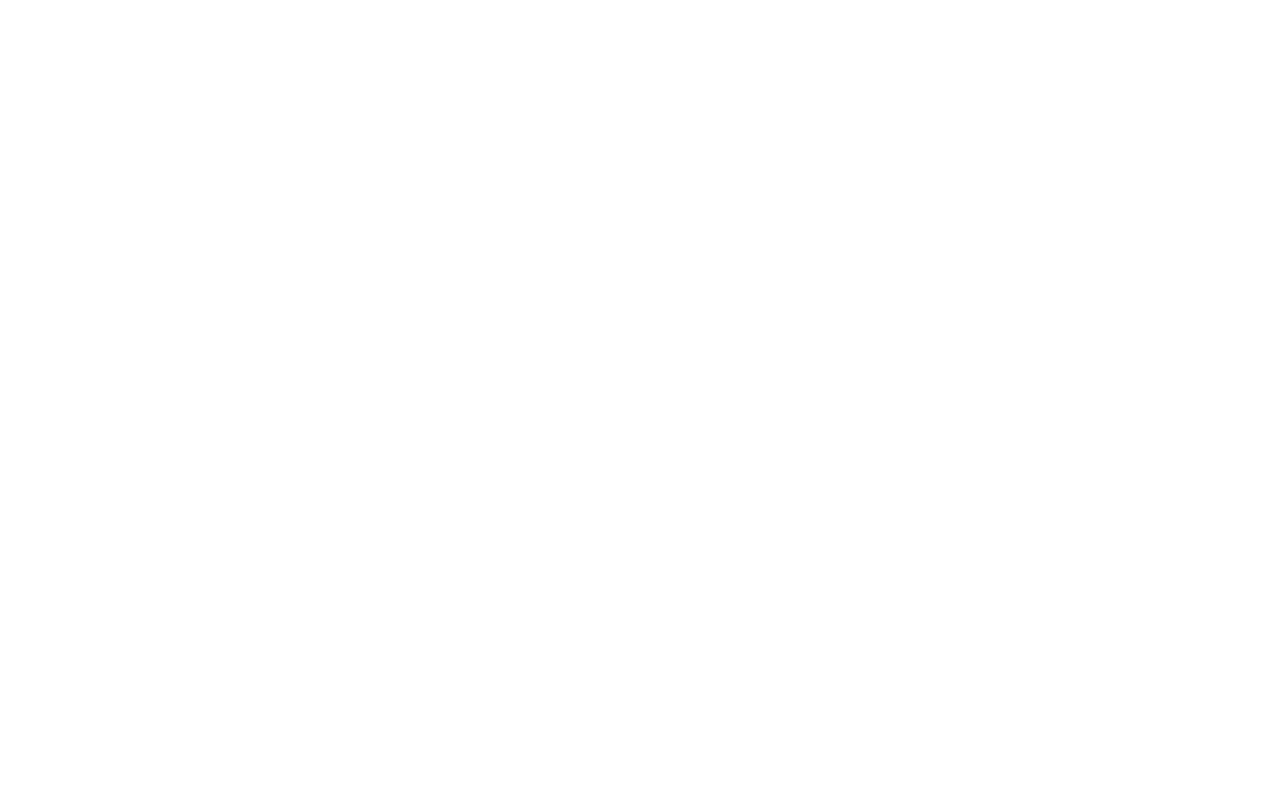
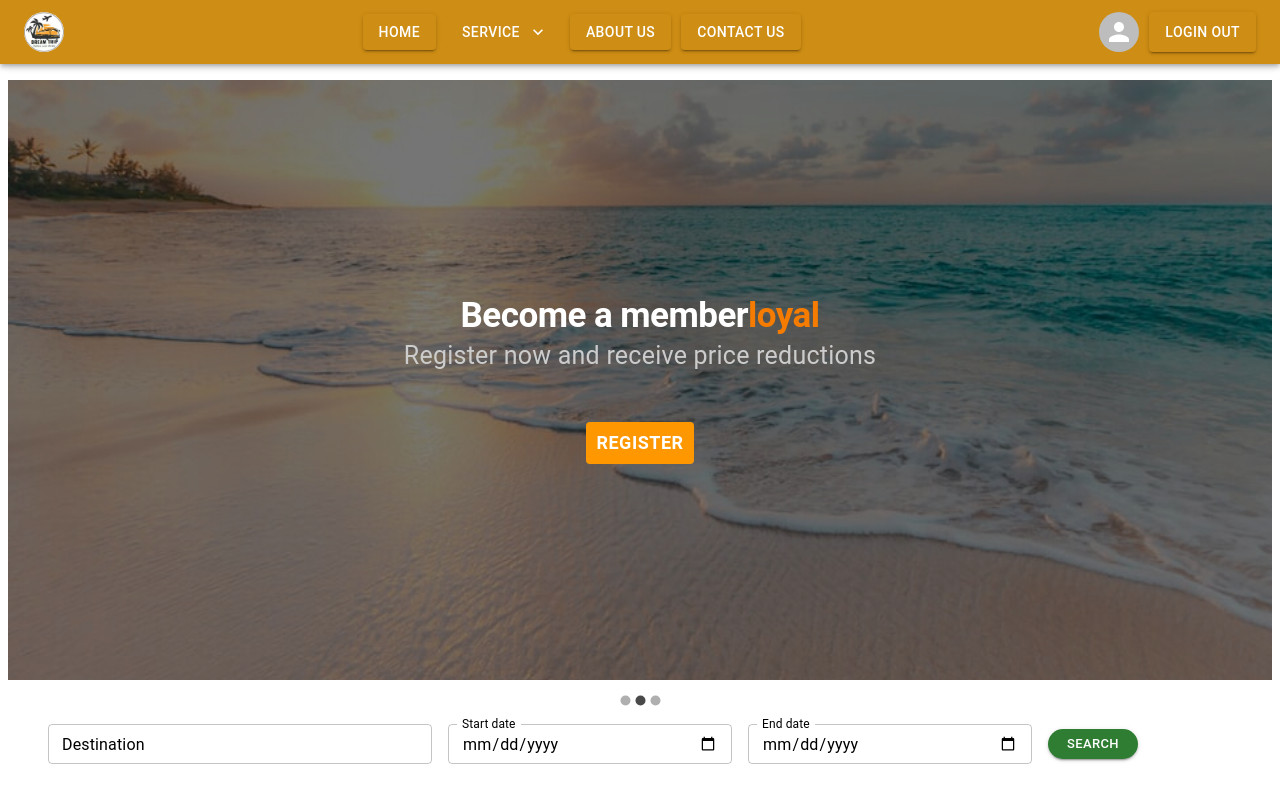
Before and after one commit to Lovatiana15/Front-End-agence-de-voyage-Dream-Trip-HEI, a React (Create React App) app in the folder dream/: page /profil in a window 1280 px wide. Before the commit this address had no page. Built offline with nearby package versions, Linux system fonts and the light colour scheme.

Commit message:
feat: add navbar for user

```diff
--- a/dream/src/App.jsx
+++ b/dream/src/App.jsx
@@ -1,15 +1,16 @@
 import React from 'react';
 import Home from './pages/Home/Home';
 import { BrowserRouter as Router, Routes, Route } from 'react-router-dom';
+import UserProfile from './pages/UserProfile/UserProfile';
 
 function App() {
     return (
         <Router>
             <Routes>
                 <Route path="/" element={<Home />}/>
+                <Route path="/profil" element={<UserProfile />}/>
             </Routes>
         </Router>
-
     );
 }
 
--- a/dream/src/index.jsx
+++ b/dream/src/index.jsx
@@ -6,9 +6,9 @@
 
 const root = ReactDOM.createRoot(document.getElementById('root'));
 root.render(
-  <React.StrictMode>
-    <App />
-  </React.StrictMode>
+    <React.StrictMode>
+        <App />
+    </React.StrictMode>
 );
 
 // If you want to start measuring performance in your app, pass a function
--- /dev/null
+++ b/dream/src/pages/UserProfile/NavbarUser.jsx
@@ -0,0 +1,37 @@
+import React from 'react';
+import { AppBar, Toolbar, Avatar } from '@mui/material';
+import ServiceBar from '../../components/navbar/ServiceBar';
+import AboutUsBar from '../../components/navbar/AboutUsBar';
+import ContactUsBar from '../../components/navbar/ContactUsBar';
+import HomeBar from '../../components/navbar/HomeBar';
+import Img1 from '../../assets/logo-removebg-preview.jpg';
+import { Link } from 'react-router-dom';
+import Button from '@mui/material/Button';
+
+function NavbarUser() {
+    return (
+        <div>
+            <AppBar  >
+                <Toolbar sx={{ backgroundColor: 'rgb(206, 141, 20)', display: 'flex', justifyContent: 'space-between' }} >
+                    <Link to="/">
+                        <Avatar alt="" src={Img1} />
+                    </Link>
+                    <div style={{ display: 'flex', flexDirection: 'row', gap: 10 }}>
+                        <HomeBar />
+                        <ServiceBar />
+                        <AboutUsBar />
+                        <ContactUsBar />
+                    </div>
+                    <div style={{ display: 'flex', flexDirection: 'row', gap: 10 }}>
+                        <Link to="/profil/user">
+                            <Avatar alt="utilisateur" />
+                        </Link>
+                        <Button variant='contained' sx={{ backgroundColor: 'rgb(206, 141, 20)' }}>Login out</Button>
+                    </div>
+                </Toolbar>
+            </AppBar>
+        </div>
+    );
+}
+
+export default NavbarUser;
--- /dev/null
+++ b/dream/src/pages/UserProfile/UserProfile.jsx
@@ -0,0 +1,13 @@
+import React from 'react';
+import NavbarUser from './NavbarUser';
+import Header from '../Home/Header';
+function UserProfile() {
+    return (
+        <div>
+            <NavbarUser/>
+            <Header/>
+        </div>
+    );
+}
+
+export default UserProfile;
```
